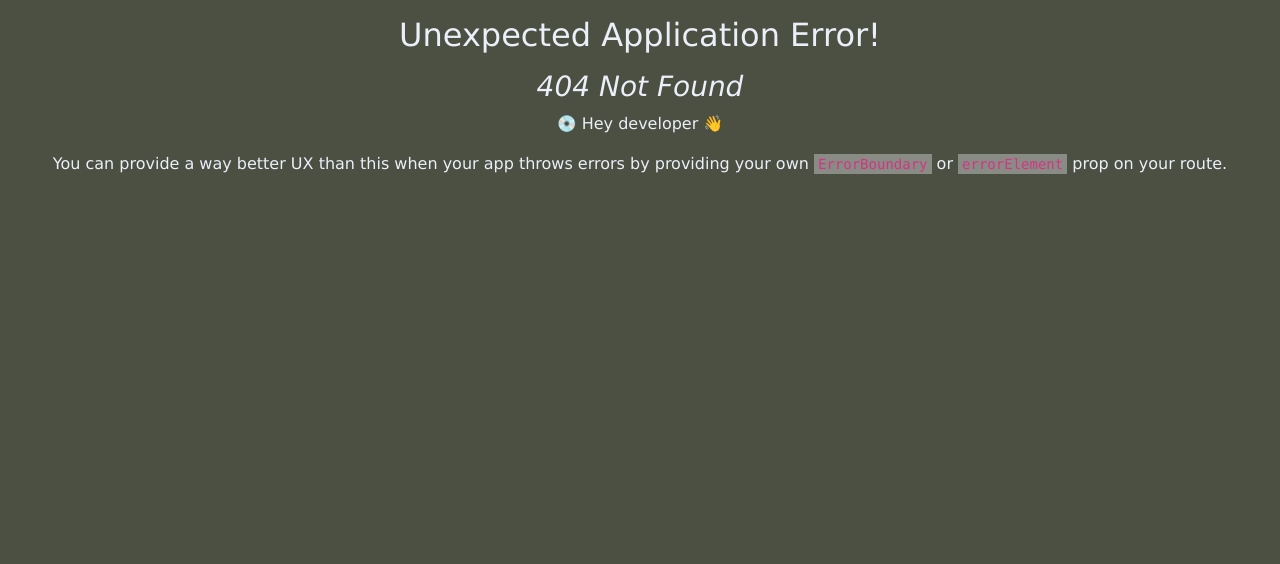
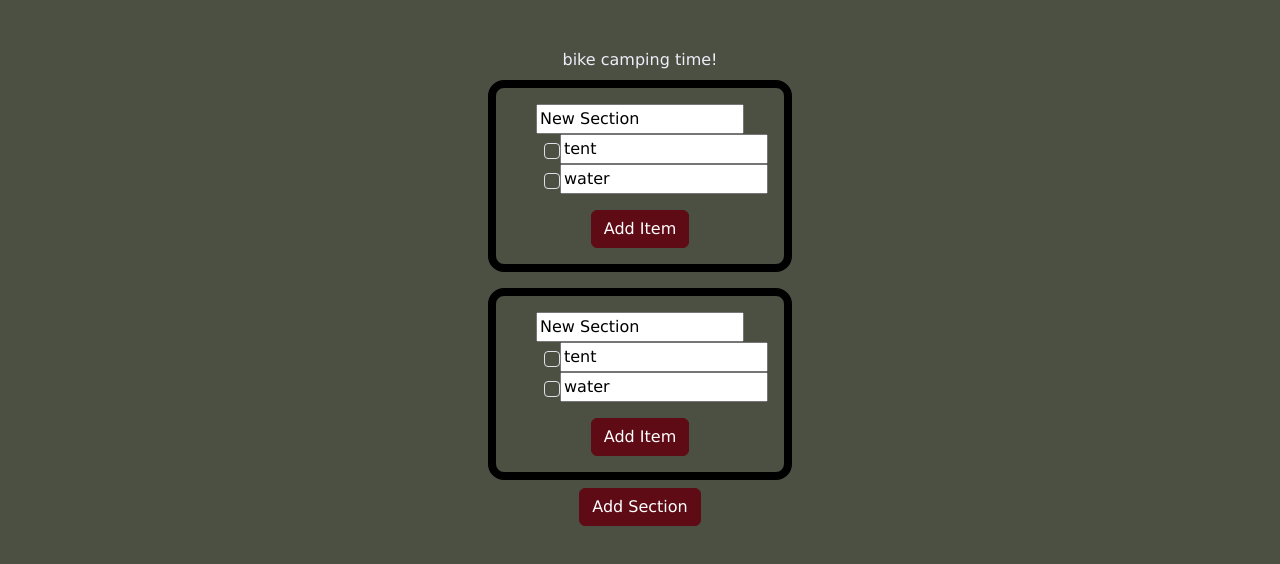
Before and after one commit to alec-georgoff/portfolio, a React (Create React App) app: page /bike-camping-planner in a window 1280 px wide. Before the commit this address had no page. Shown: the top 564 px of the page. Built offline with nearby package versions, Linux system fonts and the light colour scheme.

Commit message:
Create basic packing list sections and inputs

```diff
--- /dev/null
+++ b/src/components/BasicInput.tsx
@@ -0,0 +1,15 @@
+import { useState } from 'react';
+
+interface BasicInputProps {
+    initialValue?: string;
+}
+
+const BasicInput = (props: BasicInputProps) => {
+    const { initialValue } = props;
+
+    const [value, setValue] = useState<string>(initialValue ?? '');
+
+    return <input value={value} onChange={(e) => setValue(e.target.value)} />;
+};
+
+export default BasicInput;
--- /dev/null
+++ b/src/components/ListSection.tsx
@@ -0,0 +1,30 @@
+import React, { useState } from 'react';
+import { Button, Form } from 'react-bootstrap';
+import BasicInput from './BasicInput';
+
+const ListSection = () => {
+    const [items, setItems] = useState<string[]>(['tent', 'water']);
+
+    const addItem = () => setItems(items.concat(''));
+
+    return (
+        <div className="list-section-container">
+            <div>
+                <BasicInput initialValue="New Section" />
+            </div>
+            <ul>
+                {items.map((i) => (
+                    <div style={{ display: 'flex', flexDirection: 'row' }}>
+                        <Form.Check />
+                        <BasicInput initialValue={i} />
+                    </div>
+                ))}
+            </ul>
+            <Button variant="primary" onClick={addItem}>
+                Add Item
+            </Button>
+        </div>
+    );
+};
+
+export default ListSection;
--- a/src/index.tsx
+++ b/src/index.tsx
@@ -13,6 +13,7 @@ import EducationPage from './routes/EducationPage';
 import ExperiencePage from './routes/ExperiencePage';
 import ApplicationWrapper from './components/ApplicationWrapper';
 import ProjectsPage from './routes/ProjectsPage';
+import BikeCampingPlanner from './routes/BikeCampingPlanner';
 
 const router = createBrowserRouter([
     {
@@ -47,6 +48,14 @@ const router = createBrowserRouter([
             </ApplicationWrapper>
         ),
     },
+    {
+        path: 'bike-camping-planner',
+        element: (
+            <ApplicationWrapper>
+                <BikeCampingPlanner />
+            </ApplicationWrapper>
+        ),
+    },
 ]);
 
 const root = ReactDOM.createRoot(
--- /dev/null
+++ b/src/routes/BikeCampingPlanner.tsx
@@ -0,0 +1,26 @@
+import { useState } from 'react';
+import ListSection from '../components/ListSection';
+import React from 'react';
+import { Button } from 'react-bootstrap';
+
+const BikeCampingPlanner = () => {
+    const [trips, setTrips] = useState<string[]>([]);
+    const [sections, setSections] = useState<React.ReactNode[]>([
+        <ListSection />,
+        <ListSection />,
+    ]);
+
+    const addSection = () => setSections(sections.concat(<ListSection />));
+
+    return (
+        <div>
+            <span>bike camping time!</span>
+            {sections.map((s) => s)}
+            <Button variant="primary" onClick={addSection}>
+                Add Section
+            </Button>
+        </div>
+    );
+};
+
+export default BikeCampingPlanner;
--- a/src/styles/Components.scss
+++ b/src/styles/Components.scss
@@ -83,3 +83,11 @@
     box-shadow: 0 4px 8px 0 rgba(0, 0, 0, 1), 0 6px 20px 0 rgba(0, 0, 0, 0.99);
     transition: box-shadow 0.5s linear;
 }
+
+// ListSection
+.list-section-container {
+    border: solid black 0.5rem;
+    border-radius: 1rem;
+    padding: 1rem;
+    margin: 0.5rem;
+}
```
